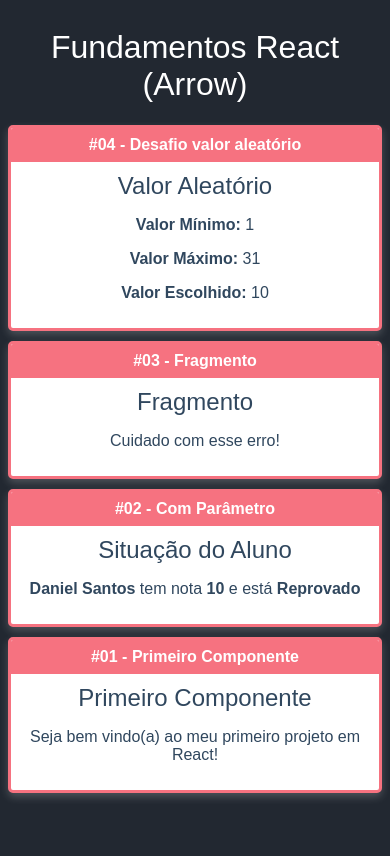
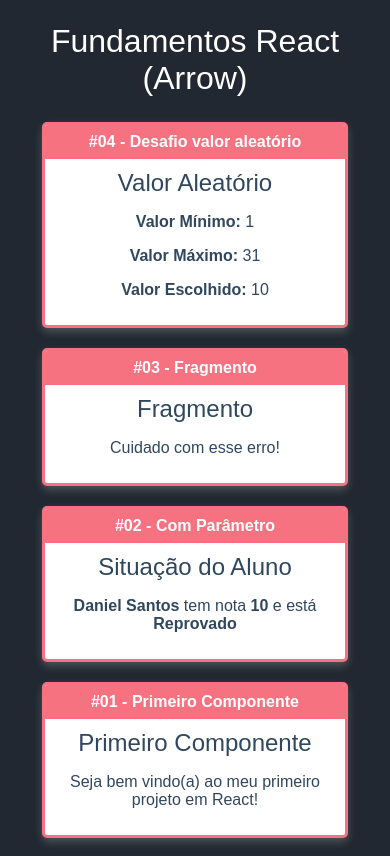
Before and after one commit to Ketlyn2/Fundamentos-React, a React (Create React App) app in the folder fundamentos-react/: page / in a window 390 px wide. Built offline with nearby package versions, Linux system fonts and the light colour scheme.

Commit message:
Responsive layout

```diff
--- /dev/null
+++ b/fundamentos-react/src/App.css
@@ -0,0 +1,5 @@
+.app .cards {
+    display: flex;
+    justify-content: center;
+    flex-wrap: wrap;
+}
--- a/fundamentos-react/src/App.jsx
+++ b/fundamentos-react/src/App.jsx
@@ -1,3 +1,4 @@
+import './App.css'
 import React from 'react'
 
 import First from './components/basics/First'
@@ -8,10 +9,11 @@
 
 // eslint-disable-next-line import/no-anonymous-default-export
 export default _ =>
-    <div id="app">
+    <div className="app">
         <h1>Fundamentos React (Arrow)</h1>
         {/* <Card title="Exemplo de Card"/> */}
 
+        <div className="cards">
             <Card title="#04 - Desafio valor aleatório">
                 <Random min={1} max={31}></Random>
             </Card>
@@ -30,10 +32,7 @@
             <Card title="#01 - Primeiro Componente">
                 <First></First>
             </Card>
-
-
-
-
+        </div>
     </div>
 
 //função mais reduzida
--- a/fundamentos-react/src/components/layout/Card.css
+++ b/fundamentos-react/src/components/layout/Card.css
@@ -4,7 +4,12 @@
     overflow: hidden;
     border: 3px solid #F67280;
     box-shadow: 0 4px 8px 0 rgba(255, 255, 255, 0.2);
-    margin: 0 0 10px 0;
+    margin: 10px;
+
+    display: flex;
+    flex-direction: column;
+    min-width: 300px;
+    max-width: 300px;
 }
 
 .card .title {
@@ -20,4 +25,5 @@
     color: #30475E;
     padding: 10px;
     font-weight: 500;
+    flex: 1;
 }
--- a/fundamentos-react/src/index.css
+++ b/fundamentos-react/src/index.css
@@ -9,6 +9,7 @@
 
 h1 {
     font-weight: 500;
+    margin: 15px;
 }
 
 h2, h3 {
```
Lines whose indentation alone changed are shown as unchanged.
